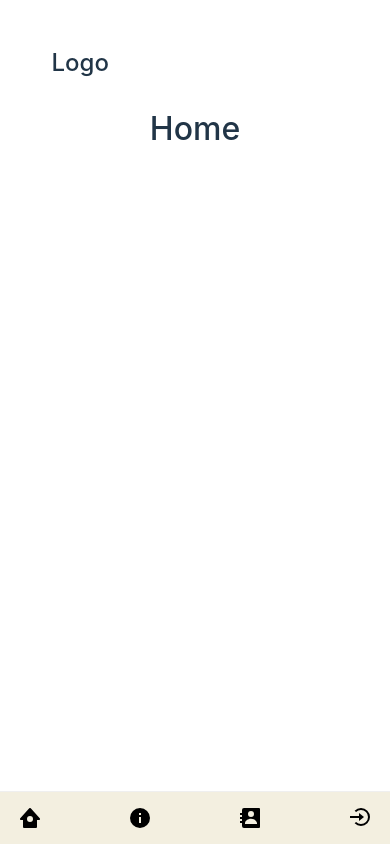
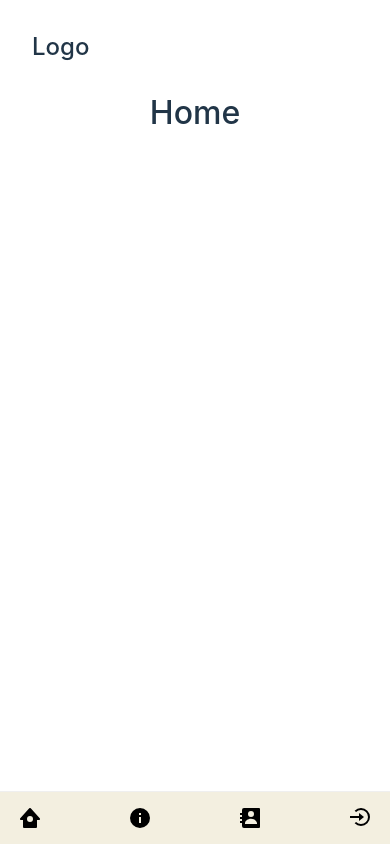
Before and after one commit to mothcar/responsive-bottom-nav, a React (Vite) app: page / in a window 390 px wide. Built offline with nearby package versions, Linux system fonts and the light colour scheme.

Commit message:
responsive Logo 위치 통일

```diff
--- a/src/App.css
+++ b/src/App.css
@@ -56,6 +56,6 @@ h1 {
 
 @media (max-width: 760px) {
   .container {
-    padding: 1em 5vw;
+    /* padding: 1em 5vw; */
   }
 }
```
